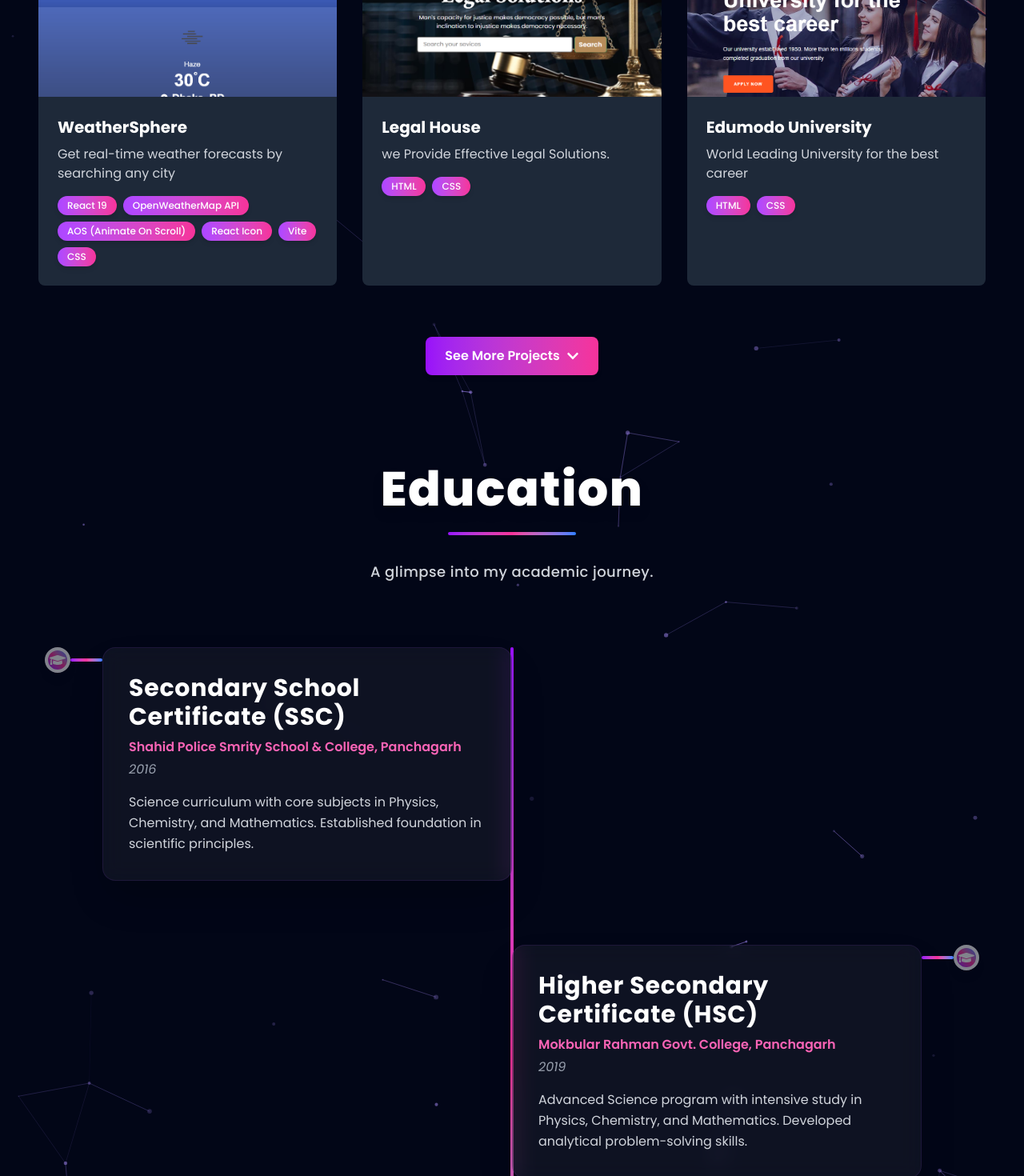
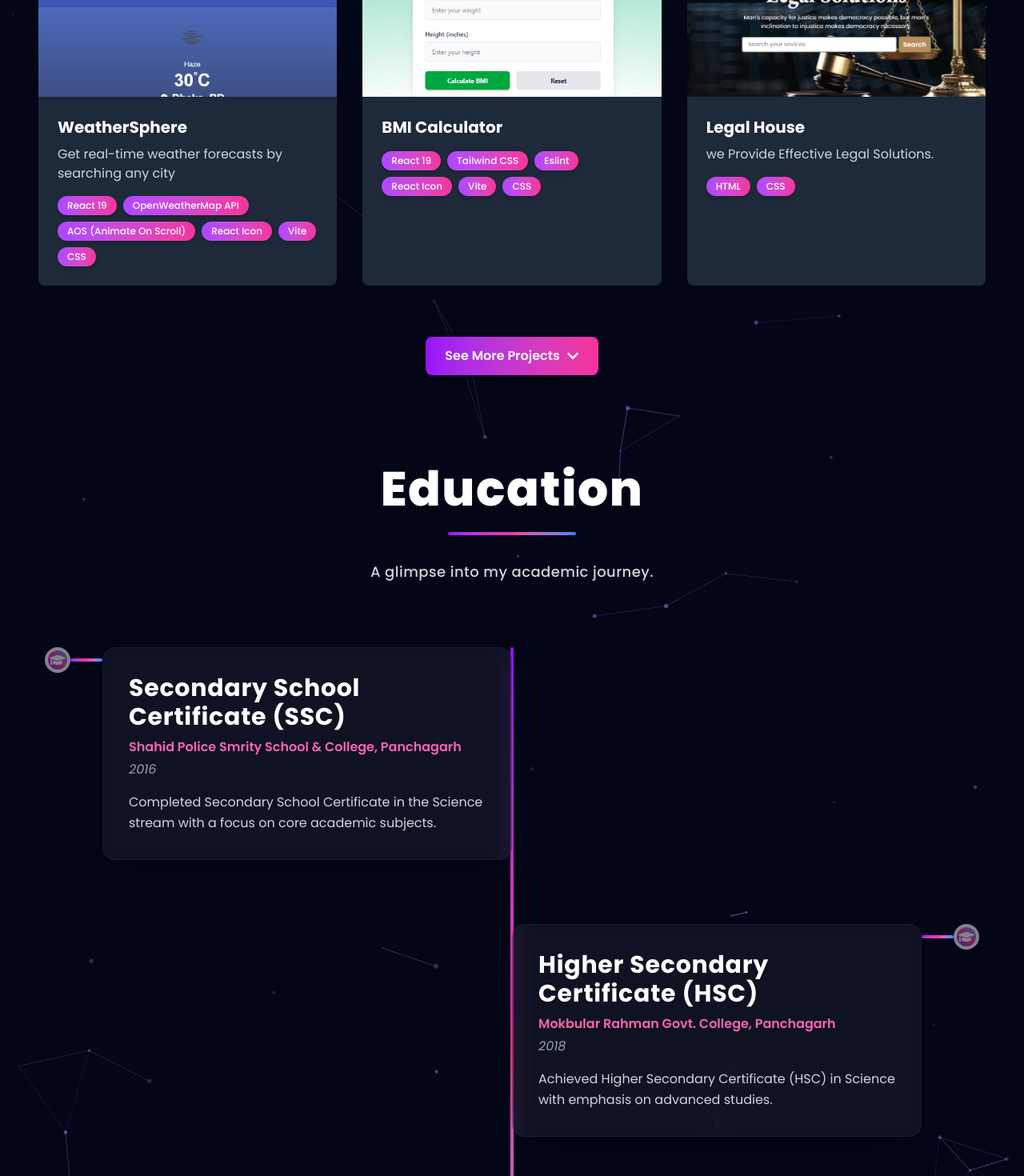
Before and after one commit to tuhin360/my-portfolio, a React (Vite) app: page / in a window 1280 px wide. Shown: the part 3660-5130 px from the top of the page at 80% size. Built offline with nearby package versions, Linux system fonts and the light colour scheme.

Commit message:
bmi calculator project added

```diff
--- a/src/components/Education/Education.jsx
+++ b/src/components/Education/Education.jsx
@@ -9,14 +9,14 @@ const educationData = [
     institution: "Shahid Police Smrity School & College, Panchagarh",
     year: "2016",
     description:
-      "Science curriculum with core subjects in Physics, Chemistry, and Mathematics. Established foundation in scientific principles.",
+      "Completed Secondary School Certificate in the Science stream with a focus on core academic subjects.",
   },
   {
     degree: "Higher Secondary Certificate (HSC)",
     institution: "Mokbular Rahman Govt. College, Panchagarh",
-    year: "2019",
+    year: "2018",
     description:
-      "Advanced Science program with intensive study in Physics, Chemistry, and Mathematics. Developed analytical problem-solving skills.",
+      "Achieved Higher Secondary Certificate (HSC) in Science with emphasis on advanced studies.",
   },
   {
     degree: "Bachelor of Science (BSc) in Computer Science",
--- a/src/components/Project/Project.jsx
+++ b/src/components/Project/Project.jsx
@@ -21,6 +21,7 @@ import chatAppImg from "../../assets/chat.jpg";
 import portfolioImg from "../../assets/portfolio.jpg";
 import weatherSphereImg from "../../assets/weatherSphere.png";
 import myPortfolio from "../../assets/myPortfolio.png";
+import bmiCalculator from "../../assets/bmiCalculator.png";
 
 const allProjects = [
   {
@@ -99,6 +100,21 @@ const allProjects = [
     image: `${weatherSphereImg}`,
     frontend: "https://github.com/tuhin360/weather-app",
     live: "https://weather-8zksuclzm-tuhin360s-projects.vercel.app/",
+  },
+  {
+    title: "BMI Calculator",
+    description: "",
+    technologies: [
+      "React 19",
+      "Tailwind CSS",
+      "Eslint",
+      "React Icon",
+      "Vite",
+      "CSS",
+    ],
+    image: `${bmiCalculator}`,
+    frontend: "https://github.com/tuhin360/bmi-calculator",
+    live: "https://bmi-calculator-theta-five.vercel.app/",
   },
   {
     title: "Legal House",
```
Also changed, not shown: src/assets/bmiCalculator.png (added).
